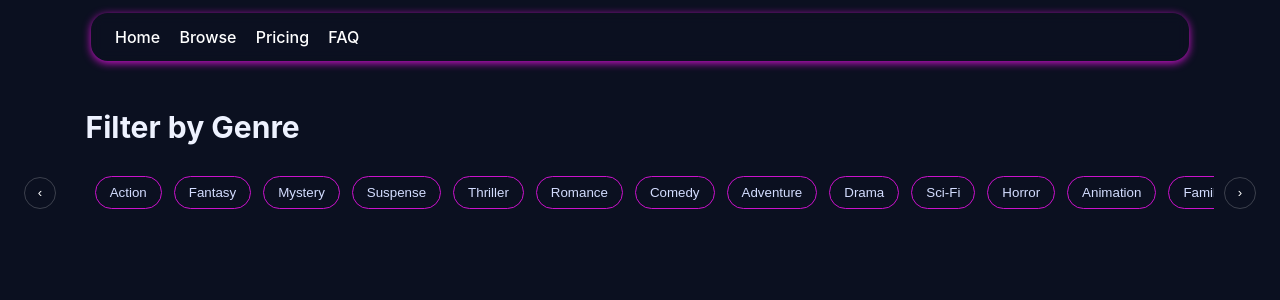
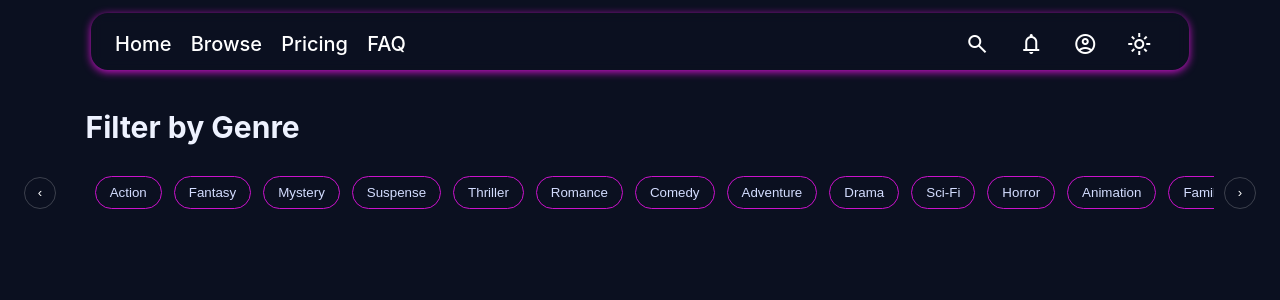
Before and after one commit to RamTheGoat/CES, a React (Create React App) app: page /browse in a window 1280 px wide. Shown: the top 300 px of the page. Built offline with nearby package versions, Linux system fonts and the light colour scheme.

Commit message:
Added icons to the header

```diff
--- a/src/Components/Header.css
+++ b/src/Components/Header.css
@@ -26,7 +26,7 @@
   background: transparent;
   backdrop-filter: blur(6px);
   box-shadow: 0 2px 8px #CC12CC;
-
+  font-size: 20px;
   padding: 14px 24px;
 
   display: flex;
@@ -49,3 +49,71 @@
   font-weight: 500;
 }
 .nav-inner nav a:last-child { margin-right: 0; }
+
+/* search button container */
+.search-button {
+  background: transparent;
+  border: none;
+  cursor: pointer;
+  padding: 0;
+}
+
+/* search button icon */
+.search-button i.fas.fa-search,
+.search-button .material-symbols-outlined {
+  position: relative;
+  top: 5px;
+  left: 540px;
+  color: #fff;
+}
+
+/* notifications button container */
+.notifications-button {
+  background: transparent;
+  border: none;
+  cursor: pointer;
+  padding: 0;
+}
+
+/* notifications button icon */
+.notifications-button i.fas.fa-bell,
+.notifications-button .material-symbols-outlined {
+  position: relative;
+  top: 5px;
+  left: 570px;
+  color: #fff;
+}
+
+/* profile button container */
+.profile-button {
+  background: transparent;
+  border: none;
+  cursor: pointer;
+  padding: 0;
+}
+
+/* profile button icon */
+.profile-button i.fas.fa-user-circle,
+.profile-button .material-symbols-outlined {
+  position: relative;
+  top: 5px;
+  left: 600px;
+  color: #fff;
+}
+
+/* light/dark mode toggle button container */
+.light-mode-button {
+  background: transparent;
+  border: none;
+  cursor: pointer;
+  padding: 0;
+}
+
+/* light/dark mode toggle button icon */
+.light-mode-button i.fas.fa-lightbulb,
+.light-mode-button .material-symbols-outlined {
+  position: relative;
+  top: 5px;
+  left: 630px;
+  color: #fff;
+}
--- a/src/Components/Header.js
+++ b/src/Components/Header.js
@@ -1,15 +1,41 @@
 import { NavLink } from "react-router-dom";
 import "./Header.css";
+
+/* Search button functionality - to be implemented later */
+//const searchButton = document.querySelector('.search-button');
+
+//searchButton.addEventListener('click', function() {
+  // Add your JavaScript logic here, e.g.,
+  // openSearchOverlay();
+  // submitSearchForm();
+//});
 
 export default function Header() {
   return (
     <div className="nav-shell">
       <header className="nav-inner">
+        <link rel="stylesheet" href="https://fonts.googleapis.com/css2?family=Material+Symbols+Outlined" />
         <nav>
           <NavLink to="/" end>Home</NavLink>
           <NavLink to="/browse">Browse</NavLink>
           <NavLink to="/pricing">Pricing</NavLink>
           <NavLink to="/faq">FAQ</NavLink>
+          {/* Search button */}
+          <button type="submit" class="search-button">
+            <span class="material-symbols-outlined">search</span>
+          </button>
+          {/* Notification button */}
+          <button type="button" class="notifications-button">
+            <span class="material-symbols-outlined">notifications</span>
+          </button>
+          {/* User profile button */
+          <button type="button" class="profile-button">
+            <span class="material-symbols-outlined">account_circle</span>
+          </button>}
+          {/* light mode toggle button */
+          <button type="button" class="light-mode-button">
+            <span class="material-symbols-outlined">light_mode</span>
+          </button>}
         </nav>
       </header>
     </div>
--- a/src/Pages/Browse.css
+++ b/src/Pages/Browse.css
@@ -67,6 +67,7 @@
 }
 .chip:hover{ transform: translateY(-1px); }
 
+/* When genre tag is selected */
 .chip--active{
   background: rgba(204,18,204,.18);
   border-color: #cc12cc;
```
